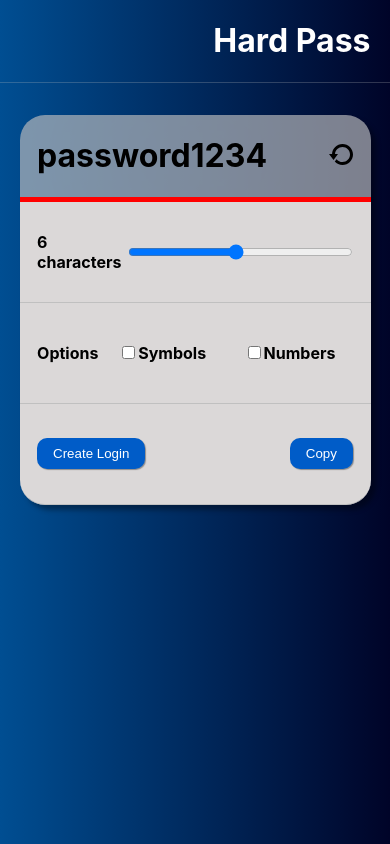
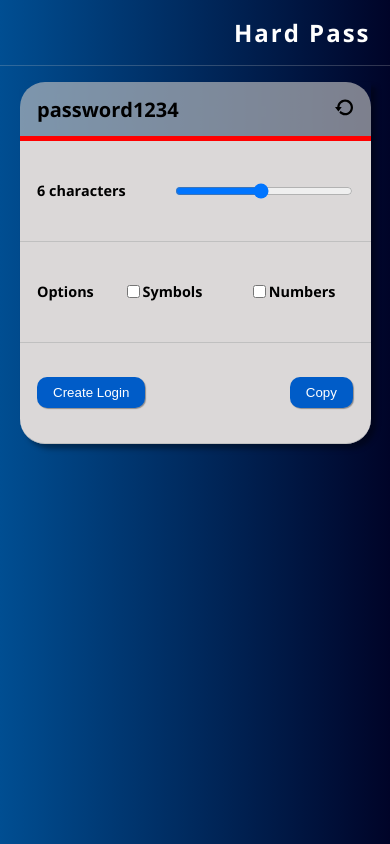
Before and after one commit to SJellen/hard-pass, a React (Create React App) app: page / in a window 390 px wide. Built offline with nearby package versions, Linux system fonts and the light colour scheme.

Commit message:
mq and styling changes

```diff
--- a/public/index.html
+++ b/public/index.html
@@ -15,6 +15,9 @@
       user's mobile device or desktop. See https://developers.google.com/web/fundamentals/web-app-manifest/
     -->
     <link rel="manifest" href="%PUBLIC_URL%/manifest.json" />
+    <link rel="preconnect" href="https://fonts.googleapis.com">
+    <link rel="preconnect" href="https://fonts.gstatic.com" crossorigin>
+    <link href="https://fonts.googleapis.com/css2?family=Open+Sans:ital,wght@0,300;0,400;0,500;0,600;0,700;0,800;1,400;1,500;1,600;1,700;1,800&display=swap" rel="stylesheet">
     <!--
       Notice the use of %PUBLIC_URL% in the tags above.
       It will be replaced with the URL of the `public` folder during the build.
--- a/src/components/Main.js
+++ b/src/components/Main.js
@@ -9,11 +9,11 @@ export default function Main(){
 
     return (
         <div>
-          <div className="main-container" style={{borderBottomLeftRadius: sliderOpen ? '0px' : '25px', borderBottomRightRadius: sliderOpen ? '0px' : '25px'}}>
+          <div className="main-container" style={{borderBottomLeftRadius: sliderOpen ? '0px' : '', borderBottomRightRadius: sliderOpen ? '0px' : ''}}>
             <div className="top-container" style={{borderBottom: password.length > 20 && numbersChecked && symbolsChecked ? '5px solid green' : password.length > 20 && numbersChecked || symbolsChecked ? '5px solid yellow' : '5px solid red'}}>
                 <h1 className="password" >{password}</h1>
                 <span className="reload-button" onClick={handleReloadClick}>
-                    <svg xmlns="http://www.w3.org/2000/svg" width="24" height="24" viewBox="0 0 24 24"><path d="M13.5 2c-5.629 0-10.212 4.436-10.475 10h-3.025l4.537 5.917 4.463-5.917h-2.975c.26-3.902 3.508-7 7.475-7 4.136 0 7.5 3.364 7.5 7.5s-3.364 7.5-7.5 7.5c-2.381 0-4.502-1.119-5.876-2.854l-1.847 2.449c1.919 2.088 4.664 3.405 7.723 3.405 5.798 0 10.5-4.702 10.5-10.5s-4.702-10.5-10.5-10.5z"/></svg>
+                    <svg xmlns="http://www.w3.org/2000/svg" width="24" height="24" viewBox="0 0 24 24" ><path d="M13.5 2c-5.629 0-10.212 4.436-10.475 10h-3.025l4.537 5.917 4.463-5.917h-2.975c.26-3.902 3.508-7 7.475-7 4.136 0 7.5 3.364 7.5 7.5s-3.364 7.5-7.5 7.5c-2.381 0-4.502-1.119-5.876-2.854l-1.847 2.449c1.919 2.088 4.664 3.405 7.723 3.405 5.798 0 10.5-4.702 10.5-10.5s-4.702-10.5-10.5-10.5z"/></svg>
                 </span>
             </div>
             <div className="selection-container">
--- a/src/styles/App.css
+++ b/src/styles/App.css
@@ -4,4 +4,5 @@
     flex-direction: column;
     justify-content: center;
     align-items: center;
+    font-family: 'Open Sans', sans-serif;
 }
--- a/src/styles/Header.css
+++ b/src/styles/Header.css
@@ -14,3 +14,10 @@
 .logo {
     display: inline-block;
 }
+
+@media only screen and (max-width: 500px){
+    .logo {
+        font-size: 1.5rem;
+        letter-spacing: 2px;
+    }
+}
--- a/src/styles/Main.css
+++ b/src/styles/Main.css
@@ -2,7 +2,6 @@
 .main-container {
     width: 750px;
     height: auto;
-    border-radius: 25px;
     border-bottom-left-radius: 25px;
     border-bottom-right-radius: 25px;
     margin-top: 5rem;
@@ -126,6 +125,19 @@ button:hover {
 @media only screen and (max-width: 500px){
     .main-container {
         width: 90vw;
-        margin: 2rem auto 0 auto;
+        margin: 1rem auto 0 auto;
+        font-size: .9rem;
+    }
+    .password {
+        font-size: 1.25rem;
+    }
+
+    #length {
+        width: 50%;
+    }
+
+    svg {
+        width: 18px;
+        height: 18px;
     }
 }
--- a/src/styles/SlideDown.css
+++ b/src/styles/SlideDown.css
@@ -52,6 +52,7 @@
 
 .single-input > label {
     width: 100px;
+    font-weight: 700;
 }
 
 .single-input-password {
@@ -77,6 +78,13 @@
 @media only screen and (max-width: 900px){
     .slide-down-container {
         width: 90vw;
-        margin: 0 auto;
+        margin: 0 auto 5rem;
     }
 }
+
+@media only screen and (max-width: 500px){
+    .slide-down-container {
+        font-size: .9rem;
+    }
+
+}
```
